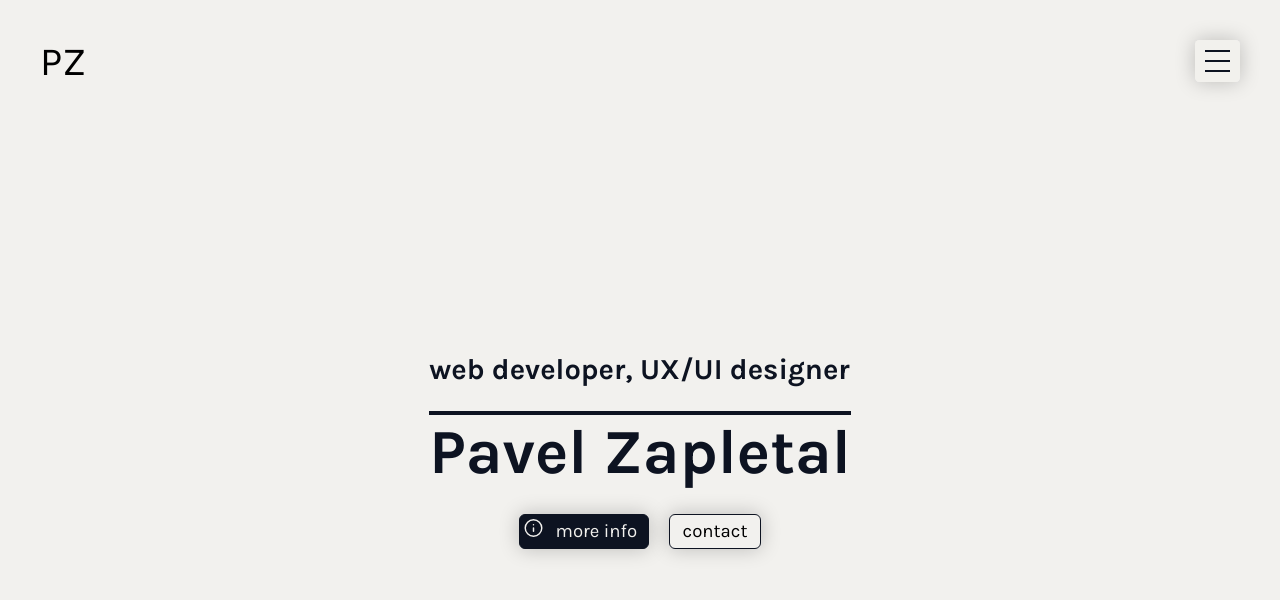
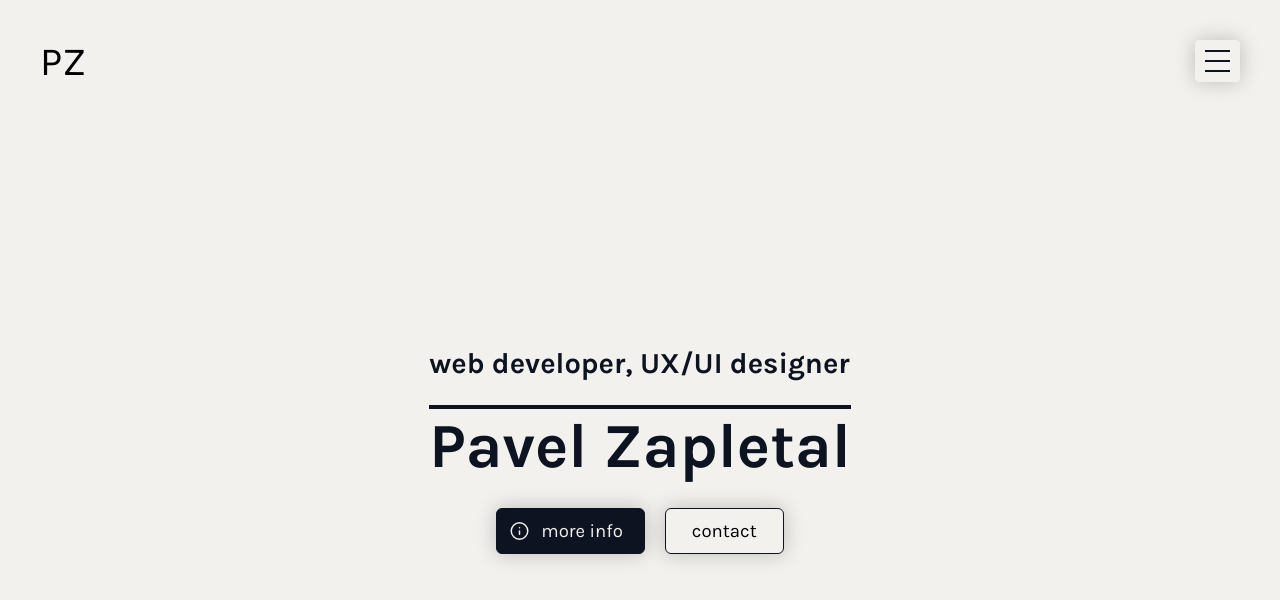
Before and after one commit to Kapaak/Pavel-portfolio-redesign-2, a Next.js app: page / in a window 1280 px wide. Shown: the top 600 px of the page. Built offline with nearby package versions, Linux system fonts and the light colour scheme.

Commit message:
fixing home page

```diff
--- a/styles/styledComponents/Button.tsx
+++ b/styles/styledComponents/Button.tsx
@@ -5,32 +5,37 @@ import { Link as ScrollLink } from "react-scroll";
 import Image from "next/image";
 
 interface Props {
-	children: any;
+	children: React.ReactNode;
 	onClick?: () => void;
-	// scrollTo?: any;
+	scrollTo?: string;
 	primaryButton?: boolean;
 	src?: string;
+	download?: string;
 }
 
 export const Button = ({
 	children,
-	// scrollTo = "",
+	scrollTo = "",
 	primaryButton = false,
 	src = "",
 }: Props) => {
 	return (
-		<div>
+		<>
 			{primaryButton ? (
 				<ButtonPrimary>
-					<Image src={src} height={18} width={18} />
-					<a>{children}</a>
+					<ScrollLink to={scrollTo} smooth={true}>
+						<Image src={src} height={18} width={18} />
+						<a>{children}</a>
+					</ScrollLink>
 				</ButtonPrimary>
 			) : (
 				<ButtonSecondary>
-					<a>{children}</a>
+					<ScrollLink to={scrollTo} smooth={true}>
+						<a>{children}</a>
+					</ScrollLink>
 				</ButtonSecondary>
 			)}
-		</div>
+		</>
 	);
 };
 
```
